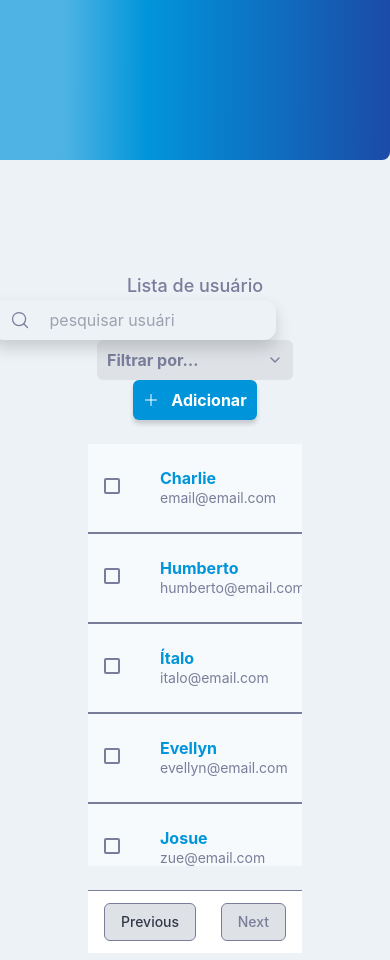
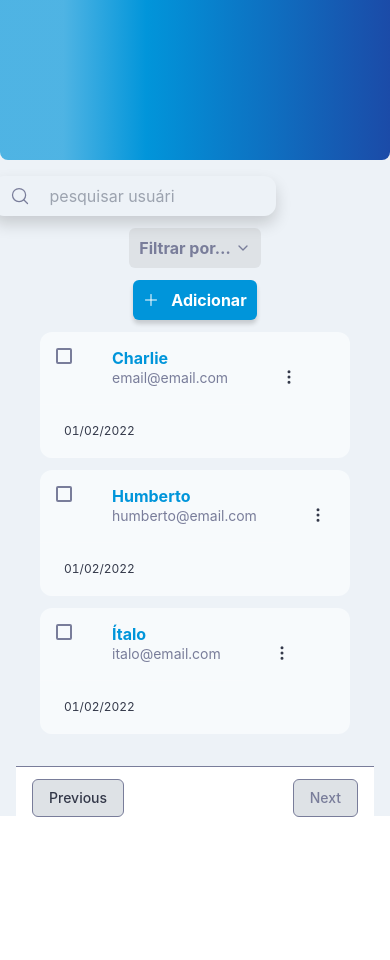
Before and after one commit to CharlieBellow/GLPI-react-components, a React (Create React App) app: page / in a window 390 px wide. After the commit the page ends 844 px from the top, so only its background shows below. Built offline with nearby package versions, Linux system fonts and the light colour scheme; the HTML template or start-up script is replaced by a standard one.

Commit message:
mobile tableList

```diff
--- a/src/components/ButtonSelect.tsx
+++ b/src/components/ButtonSelect.tsx
@@ -9,7 +9,7 @@ export const ButtonSelect = () => (
 		<Select>
 			<SelectTrigger
 				aria-label="Filter"
-				className="flex w-[11rem] justify-between"
+				className="flex lg:w-[11rem] justify-between"
 			>
 				<SelectValue placeholder="Filtrar por…" />
 				<SelectIcon>
--- a/src/components/Search.tsx
+++ b/src/components/Search.tsx
@@ -7,7 +7,7 @@ interface SearchProps {
 
 export default function Search(props: SearchProps) {
   return (
-    <div className="relative">
+		<div className="relative ">
 			<MagnifyingGlass
 				size={20}
 				className="absolute top-[25%] left-[18px] text-cinza-texto"
@@ -20,5 +20,5 @@ export default function Search(props: SearchProps) {
 				className=" text-cinza-texto bg-branco-gelo-forte rounded-xl focus:outline-azul-ufal border-none shadow-sombra-card py-2 pr-[101px] pl-[58px] text-base font-normal max-w-[70%] lg:max-w-full lg:w-auto"
 			/>
 		</div>
-  )
+	);
 }
--- a/src/components/TableList/TableOptions.tsx
+++ b/src/components/TableList/TableOptions.tsx
@@ -6,15 +6,20 @@ import Search from "../Search";
 export default function TableOptions() {
 	return (
 		<>
-			<div className="flex flex-col  lg:flex-row items-center justify-between text-cinza-texto mx-8 my-6">
-				<h4 className="font-medium text-lg lg:text-2xl">Lista de usuário</h4>
+			<div className="flex flex-col lg:flex-row items-center justify-between gap-3 lg:gap-0 text-cinza-texto lg:mx-8 lg:my-6">
+				<h4 className="font-medium text-lg lg:text-2xl hidden lg:flex">
+					Lista de usuário
+				</h4>
 
-				<div className="flex flex-row items-center ">
-					<label htmlFor="search" className="pr-6 font-normal text-xl hidden lg:flex">
+				<div className="flex flex-row items-center">
+					<label
+						htmlFor="search"
+						className="pr-6 font-normal text-xl hidden lg:flex"
+					>
 						Busca
 					</label>
 
-					<Search placeholder="pesquisar usuário"/>
+					<Search placeholder="pesquisar usuário" />
 				</div>
 
 				<ButtonSelect />
--- a/src/components/TableList/index.tsx
+++ b/src/components/TableList/index.tsx
@@ -19,6 +19,7 @@ import {
 
 import PaginationTable from '../PaginationTable'
 import TableOptions from "./TableOptions";
+import { FiMoreVertical } from "react-icons/fi";
 interface TableProps {
 	itemList: Array<any>
 }
@@ -27,7 +28,7 @@ function TableList(props: TableProps) {
 
 	return (
 		<>
-			<div className="lg:bg-branco-100 p-4 m-[4.5rem] rounded-lg h-[41rem]">
+			<div className="lg:bg-branco-100 p-4 lg:m-[4.5rem] rounded-lg h-[41rem]">
 				<TableOptions />
 
 				<div className="h-[26.375rem] overflow-y-auto">
@@ -45,14 +46,16 @@ function TableList(props: TableProps) {
 							<Th w="6">Ações</Th>
 						</Thead>
 
-						<Tbody className="scroll max-w-full">
+						<Tbody className="scroll max-w-full ">
 							{props.itemList.map(user => {
 								return (
+									<div className=" rounded-[0.75rem] lg:rounded-0 bg-branco-gelo my-3 lg:my-0 flex flex-col lg:flex-row mx-6">
 										<Tr
-										className="border-b-2 border-cinza-texto bg-branco-gelo rounded-[0.75rem]"
+											className="lg:border-b-2 lg:border-cinza-texto  lg:bg-branco-100   lg:flex flex-row w-full justify-between items-center"
 											key={user.name}
 										>
-										<Td px={["4", "4", "6"]}>
+											<div className="flex flex-start min-w-[33.33%]">
+												<Td px={["4", "4", "6"]} className="">
 													<Checkbox
 														className="border-cinza-texto"
 														colorScheme="gray"
@@ -61,7 +64,10 @@ function TableList(props: TableProps) {
 												<Td>
 													<Box key={user.name}>
 														<Link to="#">
-													<Text fontWeight="bold" className="text-azul-ufal">
+															<Text
+																fontWeight="bold"
+																className="text-azul-ufal"
+															>
 																{user.name}
 															</Text>
 														</Link>
@@ -70,10 +76,28 @@ function TableList(props: TableProps) {
 														</Text>
 													</Box>
 												</Td>
-										<Td className="text-fundo-claro">{user.date}</Td>
+												<div>
+
+												</div>
+												<ButtonMainWithIcon
+													classname="lg:hidden items-center px-2 py-2 ml-5 mt-4 bg-transparent text-fundo-claro rounded-md"
+													icon={
+														<FiMoreVertical
+															className=""
+															size={18}
+														/>
+													}
+													title=""
+												/>
+											</div>
+											{/*<div className="max-w-[33.33%] flex flex-row justify-around">*/}
+											<Td className="text-fundo-claro text-xs lg:text-base">
+												{user.date}
+											</Td>
+											{/*</div>*/}
 
 											<ButtonMainWithIcon
-											classname="flex items-center px-[0.625rem] py-2 m-6 bg-cinza-texto text-branco-100 rounded-md filter shadow-sombra-botao font-bold text-base"
+												classname="lg:flex hidden items-center px-[0.625rem] py-2 m-6 bg-cinza-texto text-branco-100 rounded-md filter shadow-sombra-botao font-bold text-base "
 												icon={
 													<PencilSimpleLine
 														className="mr-3"
@@ -84,6 +108,7 @@ function TableList(props: TableProps) {
 												title="Editar"
 											/>
 										</Tr>
+									</div>
 								);
 							})}
 						</Tbody>
--- a/src/components/organisms/Header/index.tsx
+++ b/src/components/organisms/Header/index.tsx
@@ -7,7 +7,7 @@ export function Header() {
 
 	return (
 		<>
-			<header className="flex lg:h-[7.75rem] h-[10rem] w-full rounded-br-lg text-branco-100 bg-gradiente justify-around">
+			<header className="flex lg:h-[7.75rem] h-[10rem] w-full rounded-b-lg lg:rounded-br-lg text-branco-100 bg-gradiente justify-around">
 				<div className="bg-backgroundUfal lg:box-content lg:w-[25.75rem] mt-[-6.5rem] bg-cover h-[14.25rem] absolute mr-[-17rem]"></div>
 				<div className=" hidden lg:flex flex-row items-center justify-between pt-[2.625rem] mr-[4.5rem] w-full pb-8 ml-[3.75rem]">
 					<div className="flex items-center">
@@ -16,7 +16,7 @@ export function Header() {
 							Nome da Página
 						</h4>
 					</div>
-					<Search placeholder="o que você está buscando?"/>
+					<Search placeholder="o que você está buscando?" />
 
 					<div className="flex row items-center">
 						<div className="flex ml-[7.563rem] mr-8 border-r-2 pr-6">
```
Also changed, not shown: 1 other file (tests, documents, lock files or other folders). Lines whose indentation alone changed are shown as unchanged.
